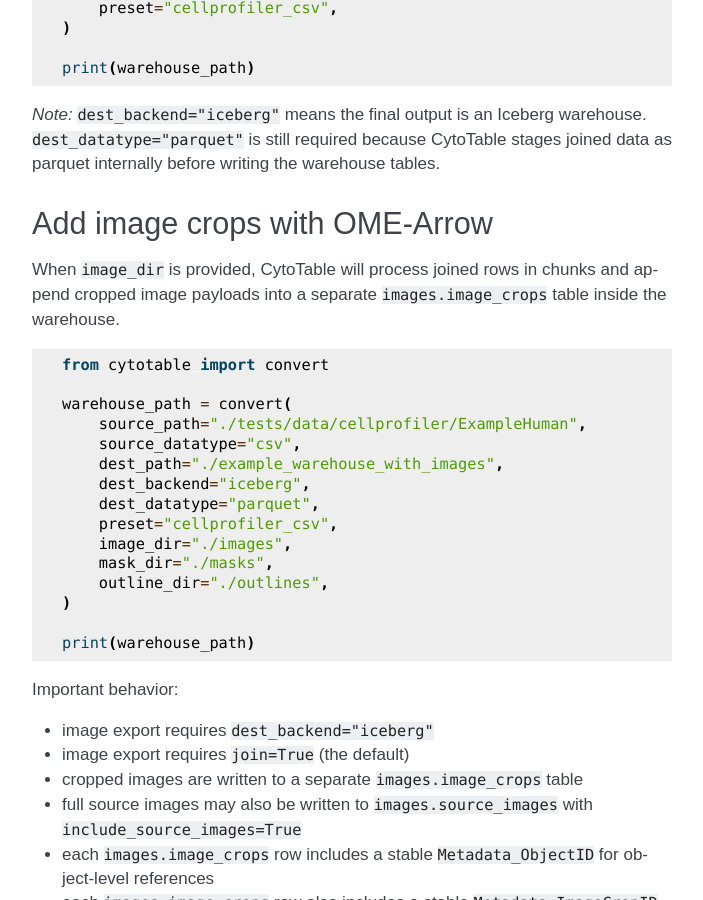
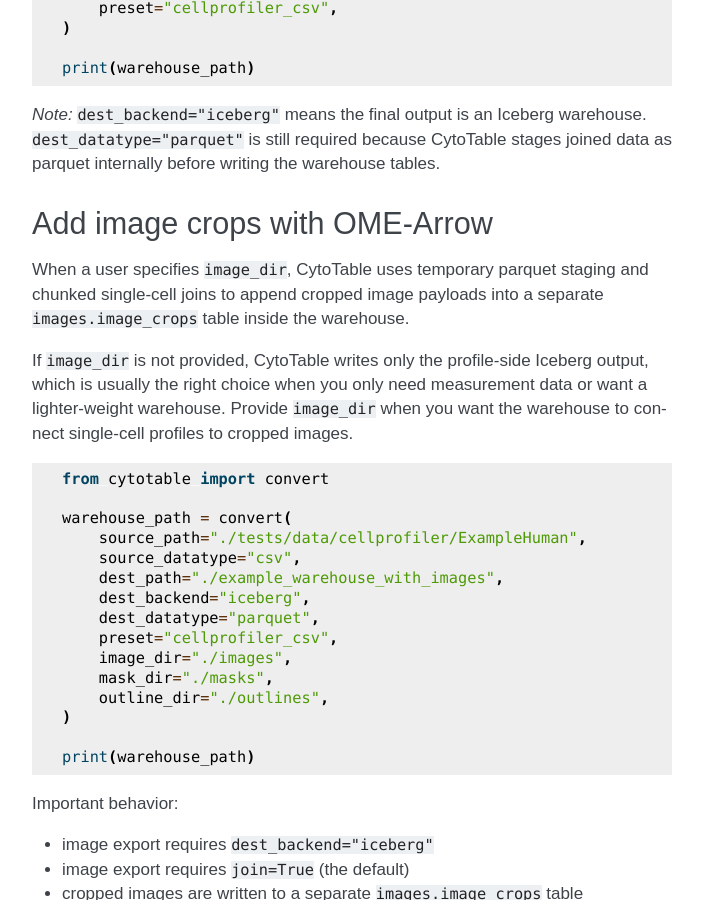
Before and after one commit to cytomining/CytoTable, a Sphinx documentation site: the page built from docs/source/tutorials/iceberg_warehouse_with_images.md, in a window 1280 px wide and 900 px high, scrolled down 1750 px. Shown: the whole window, without its empty margins (438-1141 px from the left). Built offline with Sphinx 7.4.7, drawn with Linux system fonts in a browser that asks for light colours; pages that are not in the unit, such as notebooks, are missing from menus.

Commit message:
image_dir not provided docs
Co-Authored-By: Gregory Way <gregory.way@gmail.com>

````diff
--- a/docs/source/tutorials/iceberg_warehouse_with_images.md
+++ b/docs/source/tutorials/iceberg_warehouse_with_images.md
@@ -72,7 +72,14 @@ joined data as parquet internally before writing the warehouse tables.
 
 ## Add image crops with OME-Arrow
 
-When `image_dir` is provided, CytoTable will process joined rows in chunks and append cropped image payloads into a separate `images.image_crops` table inside the warehouse.
+When a user specifies `image_dir`, CytoTable uses temporary parquet staging and
+chunked single-cell joins to append cropped image payloads into a separate
+`images.image_crops` table inside the warehouse.
+
+If `image_dir` is not provided, CytoTable writes only the profile-side Iceberg
+output, which is usually the right choice when you only need measurement data
+or want a lighter-weight warehouse. Provide `image_dir` when you want the
+warehouse to connect single-cell profiles to cropped images.
 
 ```python
 from cytotable import convert
````
